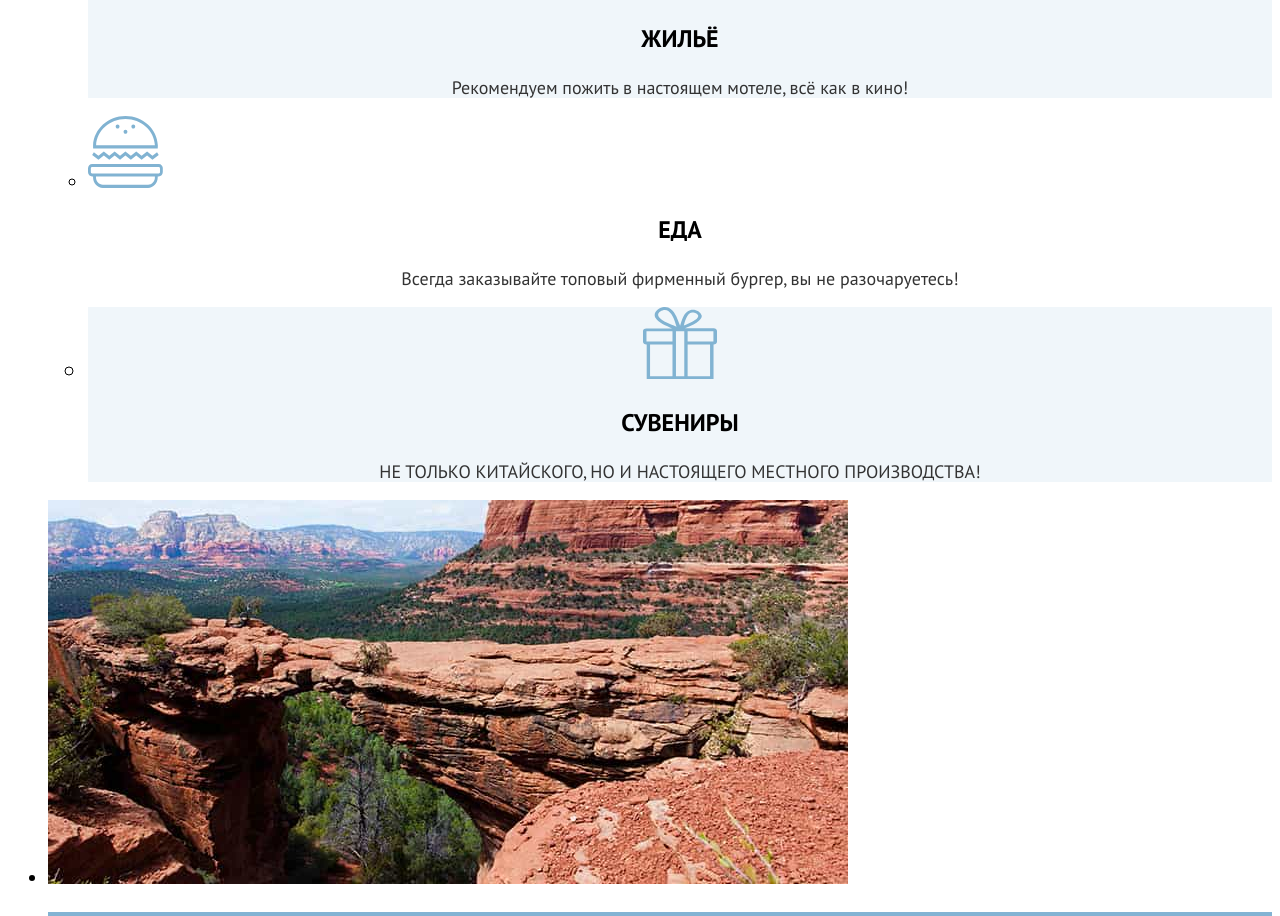
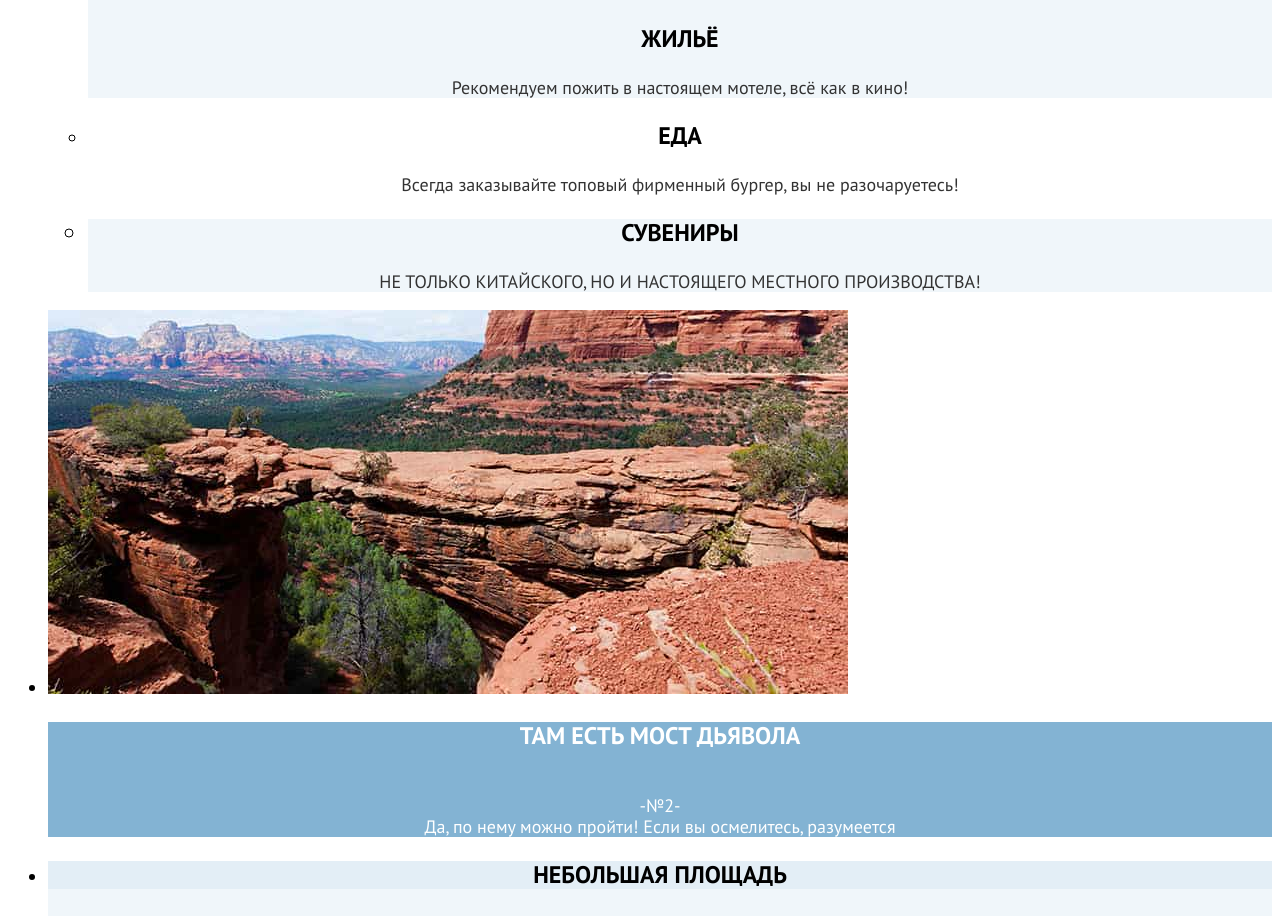
Before and after one commit to htmlacademy-htmlcss/1912971-sedona-33, a plain HTML site: page index.html in a window 1280 px wide. Shown: the part 1380-2296 px from the top of the page. Drawn offline with Linux system fonts and the light colour scheme; files whose address does not match are found by name.

Commit message:
Графика для всех страниц.

```diff
--- a/index.html
+++ b/index.html
@@ -80,17 +80,11 @@
                 всё как в кино!</p>
             </li>
             <li class="advantages-item-2">
-              <div class="icon-image">
-                <img class="hamburger" src="images/hamburger.svg" width="74.7" height="72" alt="Иконка гамбургера">
-              </div>
               <p class="item">Еда</p>
               <p class="item-description">Всегда заказывайте
                 топовый фирменный бургер, вы не разочаруетесь!</p>
             </li>
             <li class="advantages-item-3">
-              <div class="icon-image">
-                <img class="hotel" src="images/souvenirs.svg" width="74.7" height="72" alt="Иконка дома">
-              </div>
               <p class="item">Сувениры</p>
               <p class="item-description">Не только китайского,
                 но и настоящего местного производства!</p>
```
